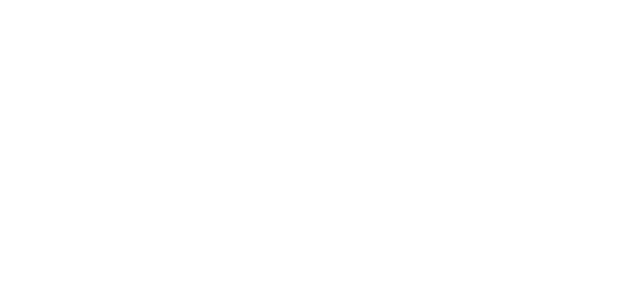
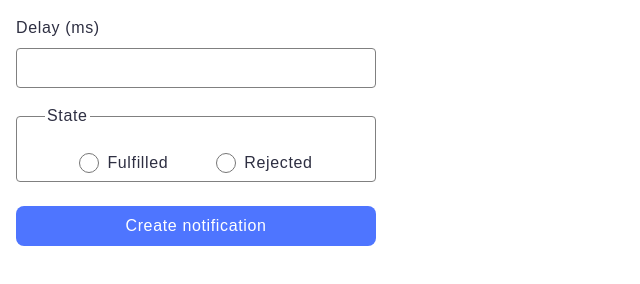
Before and after one commit to Dm1tr1eva/goit-js-hw-10, a website built with Vite: page src/2-snackbar.html in a window 1280 px wide. Shown: the whole page, without its empty margins (0-640 px from the left). Built offline with nearby package versions, Linux system fonts and the light colour scheme.

Commit message:
done second task

```diff
--- a/src/2-snackbar.html
+++ b/src/2-snackbar.html
@@ -9,7 +9,26 @@
   </head>
   <body>
 
+<form class="form">
+  <label class="delay">
+    Delay (ms)
+    <input class="delay-input" type="number" name="delay" required />
+  </label>
 
+  <fieldset class="fieldset">
+    <legend>State</legend>
+    <label  class="state-label">
+      <input class="radio-input"  type="radio" name="state" value="fulfilled" required />
+      Fulfilled
+    </label>
+    <label class="state-label">
+      <input class="radio-input" type="radio" name="state" value="rejected" required />
+      Rejected
+    </label>
+  </fieldset>
+
+  <button class="btn" type="submit">Create notification</button>
+</form>
 
 <script src="./js/2-snackbar.js" type="module"></script>
 
--- a/src/css/1-timer.css
+++ b/src/css/1-timer.css
@@ -1,4 +1,4 @@
-input {
+.input {
   border: 1px solid #808080;
   border-radius: 4px;
   width: 272px;
@@ -19,17 +19,17 @@
     color 250ms ease-in-out;
 }
 
-input:hover {
+.input:hover {
   border-color: #000000;
 }
 
-input:focus {
+.input:focus {
   outline: none;
   border-color: #4e75ff;
   box-shadow: none;
 }
 
-input:disabled {
+.input:disabled {
   border-color: #808080;
   color: #808080;
 }
@@ -50,7 +50,7 @@
   line-height: 1.2;
 }
 
-button {
+.button {
   border-radius: 8px;
   border: none;
   padding: 8px 16px;
@@ -70,12 +70,12 @@
     color 250ms ease-in-out;
 }
 
-button:hover,
-button:focus {
+.button:hover,
+.button:focus {
   background-color: #6c8cff;
 }
 
-button:disabled {
+.button:disabled {
   background-color: #cfcfcf;
   color: #989898;
 }
--- a/src/css/2-snackbar.css
+++ b/src/css/2-snackbar.css
@@ -0,0 +1,92 @@
+.delay {
+  display: flex;
+  flex-direction: column;
+  gap: 8px;
+  width: 360px;
+}
+
+.delay-input {
+  border: 1px solid #808080;
+  border-radius: 4px;
+  width: 360px;
+  height: 40px;
+  margin-bottom: 16px;
+  padding: 8px 16px;
+
+  font-family: 'Montserrat', sans-serif;
+  font-weight: 400;
+  font-size: 16px;
+  line-height: 1.5;
+  letter-spacing: 0.04em;
+  color: #2e2f42;
+
+  transition: border 250ms ease-in-out;
+}
+
+.delay-input:hover {
+  border: 1px solid #000;
+}
+
+.delay-input:focus {
+  border: 1px solid #4e75ff;
+  outline: none;
+}
+
+.fieldset {
+  border-radius: 4px;
+  border: 1px solid #808080;
+  width: 360px;
+  height: 78px;
+  margin: 0;
+  margin-bottom: 24px;
+  padding: 24px 28px 8px;
+  display: flex;
+  gap: 48px;
+  justify-content: center;
+
+  transition: border 250ms ease-in-out;
+}
+
+.fieldset:hover {
+  border: 1px solid #000;
+}
+
+.state-label {
+  display: flex;
+  align-items: center;
+  gap: 8px;
+}
+
+.radio-input {
+  border: 1px solid #757575;
+  border-radius: 14px;
+  width: 20px;
+  height: 20px;
+  margin: 0;
+
+  transition: border 250ms ease-in-out;
+}
+
+.btn {
+  border-radius: 8px;
+  border: none;
+  padding: 8px 16px;
+  width: 360px;
+  height: 40px;
+  background-color: #4e75ff;
+
+  font-family: 'Montserrat', sans-serif;
+  font-weight: 500;
+  font-size: 16px;
+  line-height: 1.5;
+  letter-spacing: 0.04em;
+  color: #fff;
+
+  transition: background-color 250ms ease-in-out;
+
+}
+
+.btn:hover,
+.btn:focus{
+    background-color: #6c8cff;
+}
--- /dev/null
+++ b/src/js/2-snackbar.js
@@ -0,0 +1,33 @@
+// Описаний у документації
+import iziToast from 'izitoast';
+// Додатковий імпорт стилів
+import 'izitoast/dist/css/iziToast.min.css';
+
+const form = document.querySelector('.form');
+
+form.addEventListener('submit', event => {
+  event.preventDefault();
+
+  const delay = Number(event.currentTarget.elements.delay.value);
+  const state = event.currentTarget.elements.state.value;
+
+ const promise = new Promise((resolve, reject) => {
+    setTimeout(() => {
+      if (state === 'fulfilled') {
+        resolve(delay);
+      } else {
+        reject(delay);
+      }
+    }, delay);
+  });
+
+  promise.then((delay) => {
+    iziToast.success({
+      message: `Fulfilled promise in ${delay}ms`,
+    });
+  }).catch((delay) => {
+    iziToast.error({
+      message: `Rejected promise in ${delay}ms`,
+    });
+  });
+});
```
Also changed, not shown: src/1-timer.html (+2 -2 lines).
